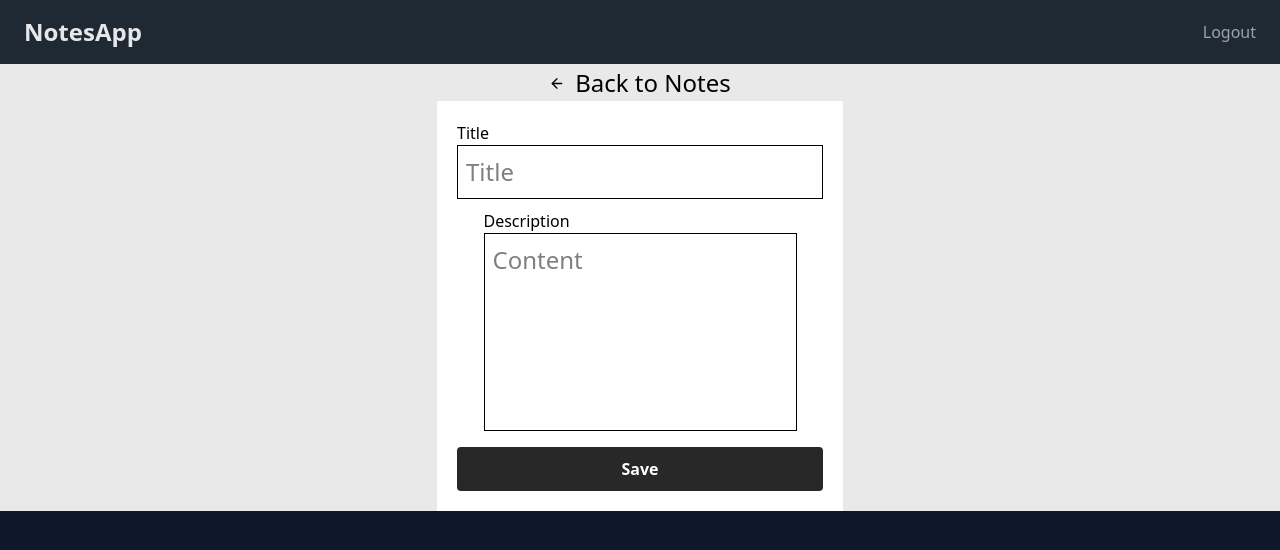
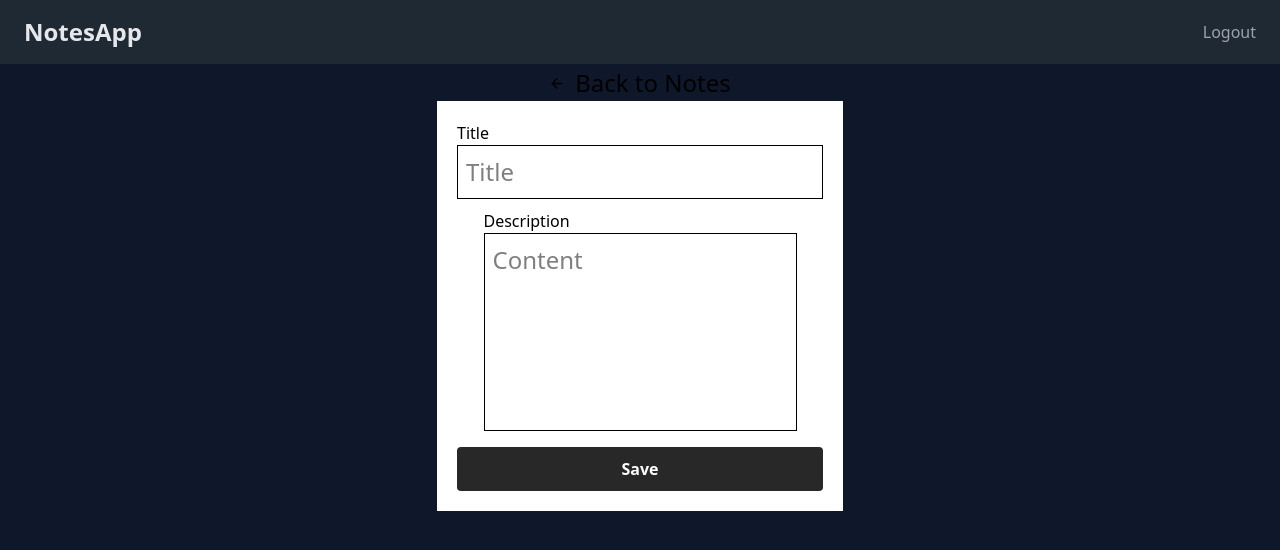
Before and after one commit to donald-hub/notes-app-frontend, a React (Vite) app: page /create in a window 1280 px wide. Shown: the top 550 px of the page. Built offline with nearby package versions, Linux system fonts and the light colour scheme; sample sign-in values are in the browser's storage; the HTML template or start-up script is replaced by a standard one.

Commit message:
styling createPage page

```diff
--- a/src/pages/createPage.module.css
+++ b/src/pages/createPage.module.css
@@ -4,7 +4,7 @@
     justify-content: center;
     align-items: center;
     width: 100vw;
-    background-color: #e9e9e9;
+    /* background-color: #e9e9e9; */
 }
 .header{
     display: flex;
```
